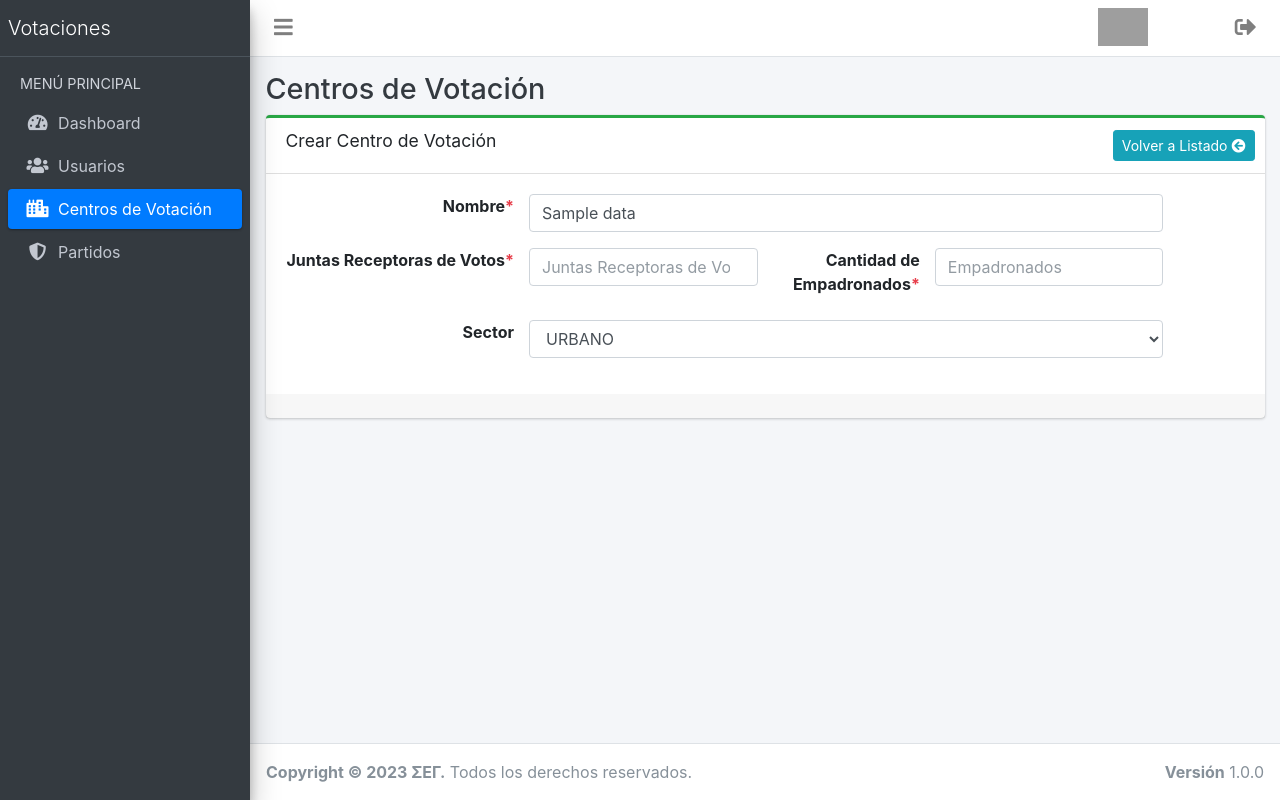
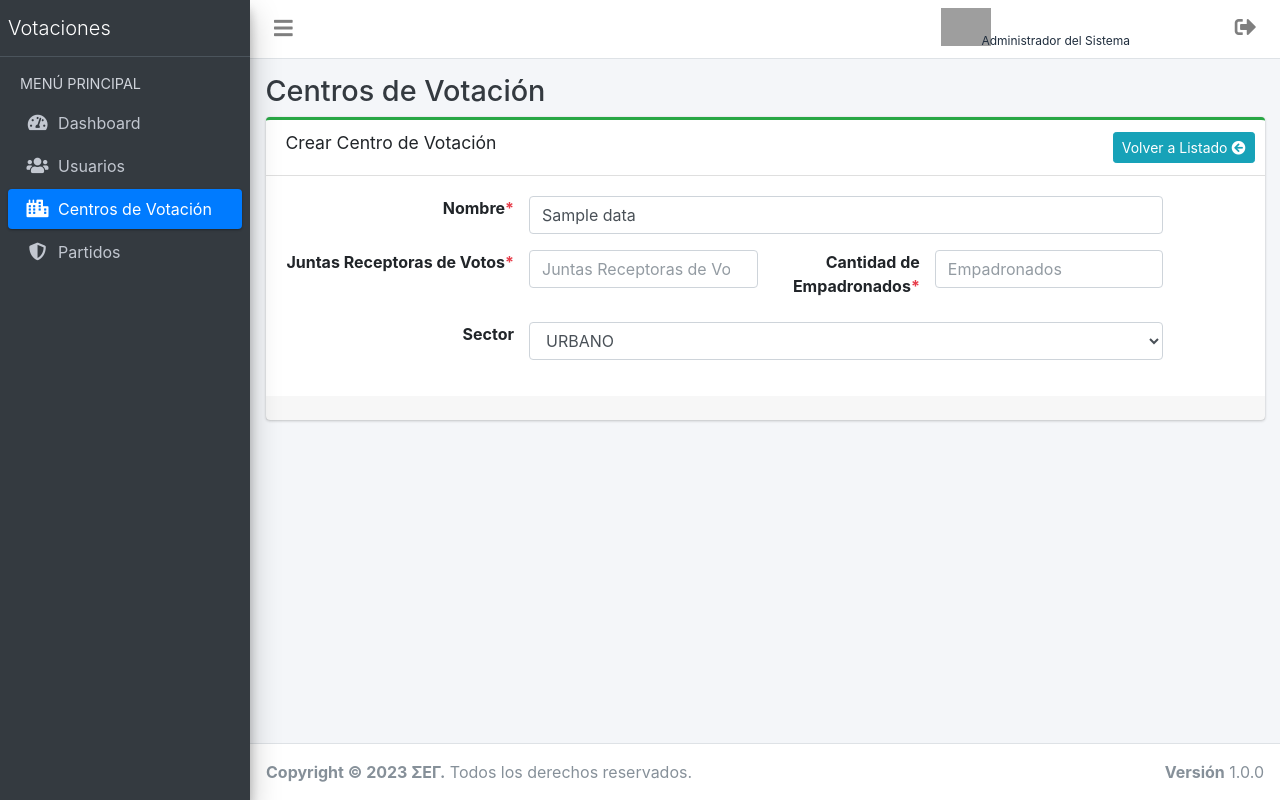
Before and after one commit to guillermosolo/Votaciones, a Laravel app: template resources/views/admin/centros/crear.blade.php in a window 1280 px wide. Run offline with Laravel 8, Linux system fonts and the light colour scheme; the template is opened without the code that fills it: most values are stand-ins (such as "Sample title", 1, 10 or a date in 2020); data that the repository does not hold is empty; some libraries are stand-ins or nearby versions; grey boxes are pictures that could not be loaded.

Commit message:
correccion nombre...

```diff
--- a/resources/views/theme/lte/header.blade.php
+++ b/resources/views/theme/lte/header.blade.php
@@ -11,10 +11,11 @@
         <li class="nav-item">
             <div class="row">
                 <div class="col-sm-1">
-                    <img src="{{ asset("assets/$theme/dist/img/noimage.svg") }}" class="img-size-50  user-image">
+                    <img src="{{ asset("assets/$theme/dist/img/noimage.svg") }}" class="img-size-50 user-image">
                 </div>
                 <div class="col-sm-10">
-                    <span class="ml-2 mr-5 text-sm">{{ auth()->user()->name }}</span>
+                    <span class="ml-3 mr-5">{{ auth()->user()->name }}</span>
+                    <span class="ml-3 mr-5 text-xs" style="display:flex">Administrador del Sistema</span>
                 </div>
         </li>
         <li class="nav-item">
```
